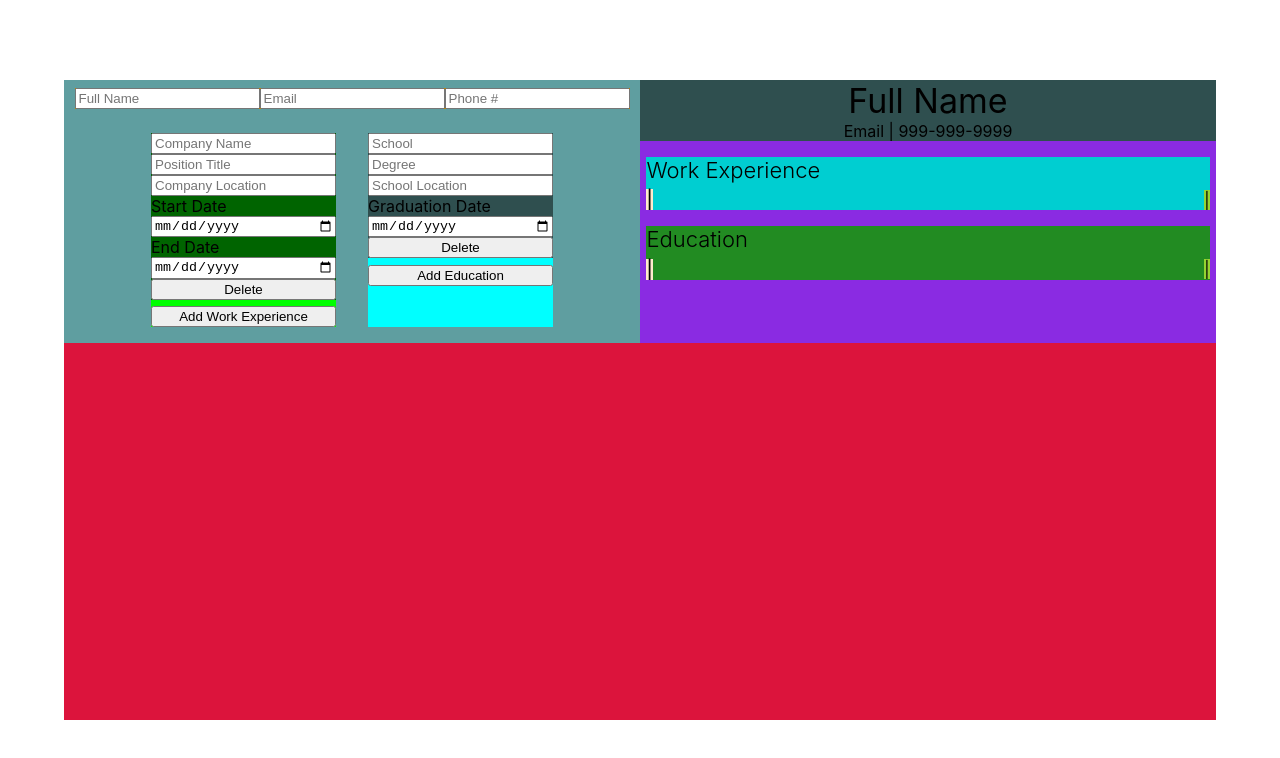
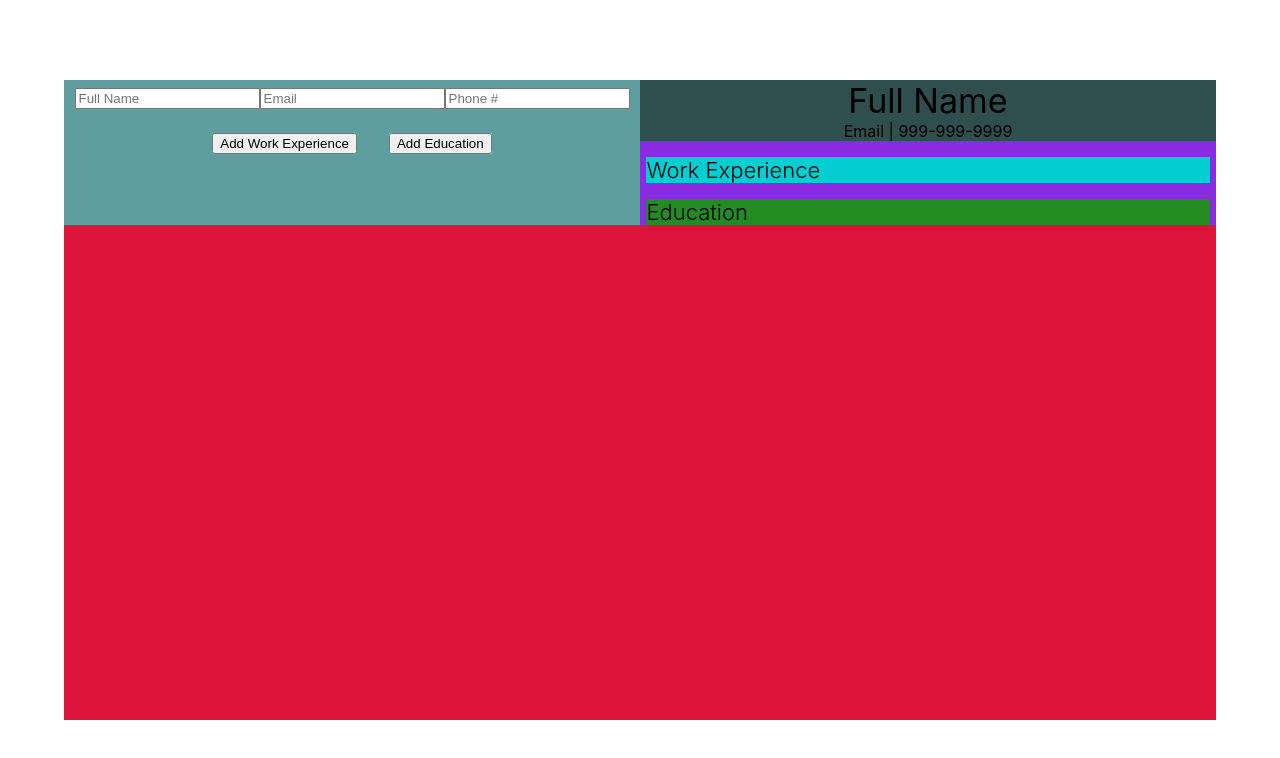
Before and after one commit to tylershanks/cv-application, a React (Create React App) app: page / in a window 1280 px wide. Shown: the top 758 px of the page. Built offline with nearby package versions, Linux system fonts and the light colour scheme.

Commit message:
finally got the dynamic input fields to change the correct part of the state array. now i have to make the right side update properly. a few more things after that.

```diff
--- a/package.json
+++ b/package.json
@@ -9,6 +9,7 @@
     "react": "^17.0.2",
     "react-dom": "^17.0.2",
     "react-scripts": "5.0.0",
+    "react-uuid": "^1.0.2",
     "web-vitals": "^2.1.4"
   },
   "scripts": {
--- a/src/App.js
+++ b/src/App.js
@@ -1,4 +1,6 @@
 import React, {Component} from 'react';
+// eslint-disable-next-line no-unused-vars
+import uuid from 'react-uuid';
 import './styles/index.css';
 import './styles/App.css';
 import './components/personalInfo';
@@ -25,27 +27,32 @@ class App extends Component {
       },
 
       workExperienceEntry: [
-        {
+        /* {
+
+          identity: uuid(),
           companyName: 'Company Name',
           positionTitle: 'Position Title',
           companyLocation: 'Company Location',
           companyStartDate: 'YYYY-MM-DD',
           companyEndDate: 'YYYY-MM-DD',
           spacingDash: ' - ',
-        },
+        },*/
       ],
 
-      educationEntry: [
+      educationEntry: [/*
         {
+          identity: uuid(),
           schoolName: 'School Name',
           schoolDegree: 'School Degree',
           schoolLocation: 'School Location',
           schoolGraduationDate: 'YYYY-MM-DD',
-        },
+        },*/
       ],
     };
+    this.changeHandlerEducation = this.changeHandlerEducation.bind(this);
   }
 
+  // personal info
   // Any time an input field is changed in the personal info section,
   // update the state which links to the right hand side's text.
   changeHandlerPersonalInfo = (event) => {
@@ -62,42 +69,40 @@ class App extends Component {
     }));
   };
 
+  // Work Experience
   // Any time an input field is changed in the work experience section,
   // update the state which links to the right hand side's text.
   changeHandlerWorkExperience = (event) => {
-    event.persist();
-
-    const value = event.target.value;
-
-    // Changes the state without breaking anything that is already there
-    this.setState((prevState) => ({
-      workExperienceEntry: {
-        ...prevState.workExperienceEntry,
-        [event.target.id]: value,
-      },
-    }));
+    // eslint-disable-next-line max-len
+    if (['companyName', 'positionTitle', 'companyLocation', 'companyStartDate', 'companyEndDate'].includes(event.target.name)) {
+      const workExperienceEntry = [...this.state.workExperienceEntry];
+      // eslint-disable-next-line max-len
+      workExperienceEntry[event.target.id][event.target.name] = event.target.value;
+      this.setState({workExperienceEntry});
+    } else {
+      this.setState({[event.target.name]: event.target.value});
+    }
   };
 
+  // Education
   // Any time an input field is changed in the education section,
   // update the state which links to the right hand side's text.
-  changeHandlerEducation = (event) => {
-    event.persist();
-
-    const value = event.target.value;
-
-    // Changes the state without breaking anything that is already there
-    this.setState((prevState) => ({
-      educationEntry: {
-        ...prevState.educationEntry,
-        [event.target.id]: value,
-      },
-    }));
+  // eslint-disable-next-line require-jsdoc
+  changeHandlerEducation = (inputUser) => {
+    this.setState((prevState) => {
+      const newUsers = prevState.educationEntry.map((element) => {
+        if (element.key === inputUser.key) return inputUser;
+        return element;
+      });
+      return {educationEntry: newUsers};
+    });
   };
 
   // add work experience
   clickedWorkXP = () => {
     console.log('add work xp clicked');
     this.setState({workExperienceEntry: [...this.state.workExperienceEntry, {
+      identity: uuid(),
       companyName: 'Company Name',
       positionTitle: 'Position Title',
       companyLocation: 'Company Location',
@@ -105,13 +110,38 @@ class App extends Component {
       companyEndDate: 'YYYY-MM-DD',
       spacingDash: ' - ',
     }]});
-    console.log(this.state.workExperienceEntry.length);
   };
 
   // delete work experience
   clickedDeleteWorkXP = (index) => {
     console.log('delete work xp clicked');
-    console.log(index.id);
+    console.log(index);
+    const item = index;
+    const newList = [].concat(this.state.workExperienceEntry);
+    newList.splice(item.index, 1);
+    this.setState({workExperienceEntry: newList});
+  };
+
+  // add education
+  clickedAddEducation = () => {
+    console.log('add education clicked');
+    this.setState({educationEntry: [...this.state.educationEntry, {
+      identity: uuid(),
+      schoolName: 'School Name',
+      schoolDegree: 'School Degree',
+      schoolLocation: 'School Location',
+      schoolGraduationDate: 'YYYY-MM-DD',
+    }]});
+  };
+
+  // delete education
+  clickedDeleteEducation = (index) => {
+    console.log('delete education clicked');
+    console.log(index);
+    const item = index;
+    const newList = [].concat(this.state.educationEntry);
+    newList.splice(item.index, 1);
+    this.setState({educationEntry: newList});
   };
 
   // eslint-disable-next-line require-jsdoc
@@ -143,9 +173,13 @@ class App extends Component {
 
             <div className='educationFormAndButton'>
               <EducationSectionForm
+                educationEntry={this.state.educationEntry}
+                clickedDeleteEducation={this.clickedDeleteEducation}
                 onChange={this.changeHandlerEducation}
               />
-              <button id='addEducation'>Add Education</button>
+              <button id='addEducation'
+                onClick={this.clickedAddEducation}
+              >Add Education</button>
             </div>
           </div>
         </div>
@@ -157,6 +191,7 @@ class App extends Component {
           <PersonalInfoCVSide
             personalInfo={this.state.personalInfo}
           />
+
           <div className='workExperienceResume'>
             <div className='workExperienceSectionTitle'>Work Experience</div>
             {/* CV Info to be added/removed */}
@@ -175,7 +210,6 @@ class App extends Component {
             />
           </div>
         </div>
-        {console.log(this.state.workExperienceEntry.companyLocation)}
       </div>
     );
   }
--- a/src/components/EducationSectionCVEntry.js
+++ b/src/components/EducationSectionCVEntry.js
@@ -1,8 +1,9 @@
 /* eslint-disable react/prop-types */
 import React from 'react';
 
-const EducationSectionCVEntry = (props) => (
-  <div className='educationSectionEntry'>
+const EducationSectionCVEntry = (props) => {
+  const EducationSectionCVEntry = props.educationEntry.map((entry, index) =>
+    <div className='educationSectionEntry' key={index}>
       <div className='schoolNameResume'>
         {props.educationEntry.schoolName}
         {props.personalInfo.spacingLine}
@@ -16,8 +17,12 @@ const EducationSectionCVEntry = (props) => (
       <div className='schoolGraduationDateResume'>
         {props.educationEntry.schoolGraduationDate}
       </div>
-  </div>
-
+    </div>,
   );
 
+  return (
+    <div>{EducationSectionCVEntry}</div>
+  );
+};
+
 export default EducationSectionCVEntry;
--- a/src/components/EducationSectionForm.js
+++ b/src/components/EducationSectionForm.js
@@ -1,32 +1,39 @@
 /* eslint-disable react/prop-types */
 import React from 'react';
 
-const EducationSectionForm = (props) => (
-  <div className='educationSectionForm'>
+const EducationSectionForm = (props) => {
+  const EducationSectionForm = props.educationEntry.map((entry, index) =>
+    <div className='educationSectionForm' key={index}>
       <input
         placeholder='School'
-      id='schoolName'
+        id={index}
         onChange={props.onChange}
       />
       <input
         placeholder='Degree'
-      id='schoolDegree'
+        id={index}
         onChange={props.onChange}
       />
       <input
         placeholder='School Location'
-      id='schoolLocation'
+        id={index}
         onChange={props.onChange}
       />
     Graduation Date
       <input
         type="date"
-      id="schoolGraduationDate"
+        id={index}
         onChange={props.onChange}
       />
       <button
-      id='deleteEducation'>Delete</button>
-  </div>
+        id={index}
+        onClick={props.clickedDeleteEducation}>Delete</button>
+    </div>,
   );
 
+  return (
+    <div>{EducationSectionForm}</div>
+  );
+};
+
 export default EducationSectionForm;
--- a/src/components/WorkExperienceForm.js
+++ b/src/components/WorkExperienceForm.js
@@ -5,36 +5,41 @@ const workExperienceForm = (props) => {
     <div className='workExperienceForm' key={index}>
       <input
         placeholder='Company Name'
-        id='companyName'
+        name='companyName'
+        id={index}
         type='text'
         onChange={props.onChange}
       />
       <input
         placeholder='Position Title'
-        id='positionTitle'
+        name='positionTitle'
+        id={index}
         type='text'
         onChange={props.onChange}
       />
       <input
         placeholder='Company Location'
-        id='companyLocation'
+        name='companyLocation'
+        id={index}
         type='text'
         onChange={props.onChange}
       />
                 Start Date
       <input
         type='date'
-        id='companyStartDate'
+        name='companyStartDate'
+        id={index}
         onChange={props.onChange}
       />
                 End Date
       <input
         type='date'
-        id='companyEndDate'
+        name='companyEndDate'
+        id={index}
         onChange={props.onChange}
       />
       <button
-        id='deleteWorkExperience'
+        id={index}
         onClick={props.clickedDeleteWorkXP}>Delete</button>
     </div>,
   );
```
Also changed, not shown: 1 other file (tests, documents, lock files or other folders). Lines whose indentation alone changed are shown as unchanged.
